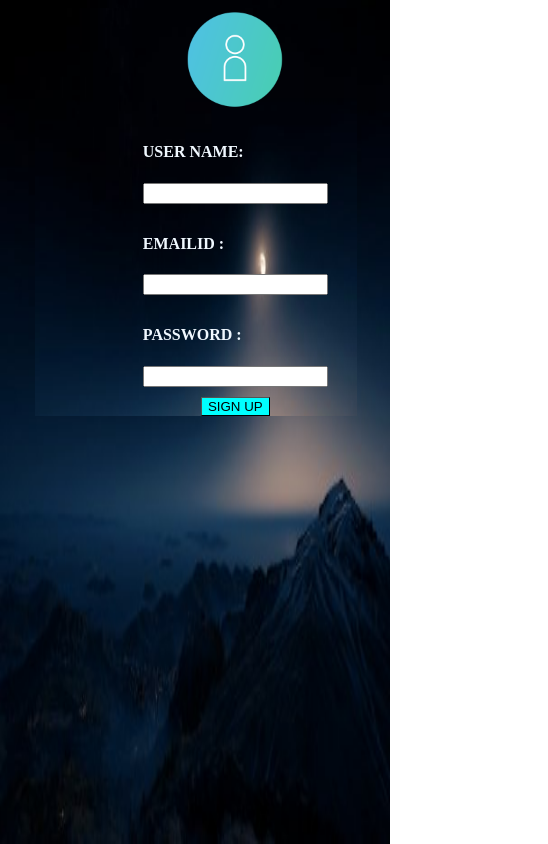
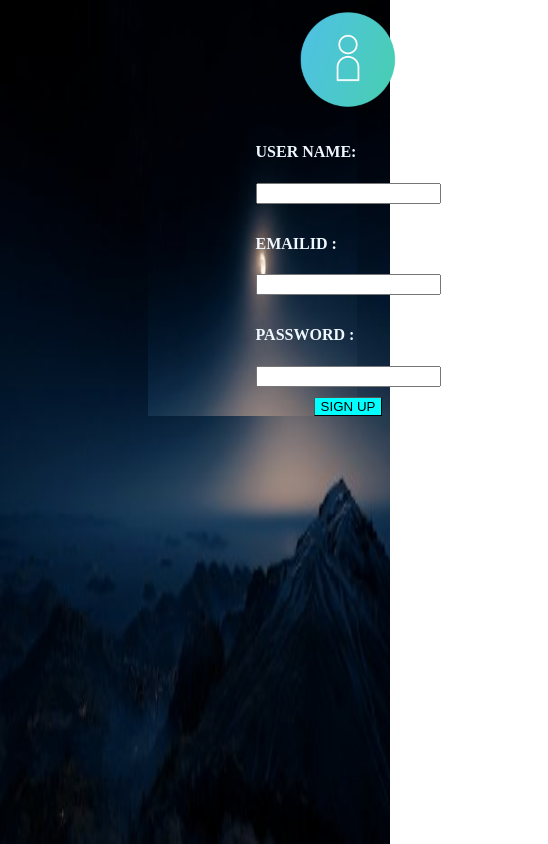
Before and after one commit to KapuluruBhuvaneswariVspdbct/Helping-Bridge, a plain HTML site: page login.html in a window 390 px wide. Shown: the whole page, 548 px wide, since content can reach past the window. Drawn offline with Linux system fonts and the light colour scheme.

Commit message:
Update login.html

```diff
--- a/login.html
+++ b/login.html
@@ -10,10 +10,10 @@
     <title>Document</title>
     <style>
 
-   @media(max-width:500px)
+   @media(max-width:400px)
    {
     body{
-      width:20%;
+      width:400px;
 
     background-image: url(mm.jpg);
     background-repeat: no-repeat;
@@ -24,13 +24,13 @@
   }
     .container{
 
-      width:100px;
+      width:200px;
 
 
 
         flex-direction:column;
-        margin-top:4%;
-        margin-left:-8px;
+        margin-top:9%;
+        margin-left:-90px;
         flex-shrink: 1;
         flex-grow: 1;
       }
```
